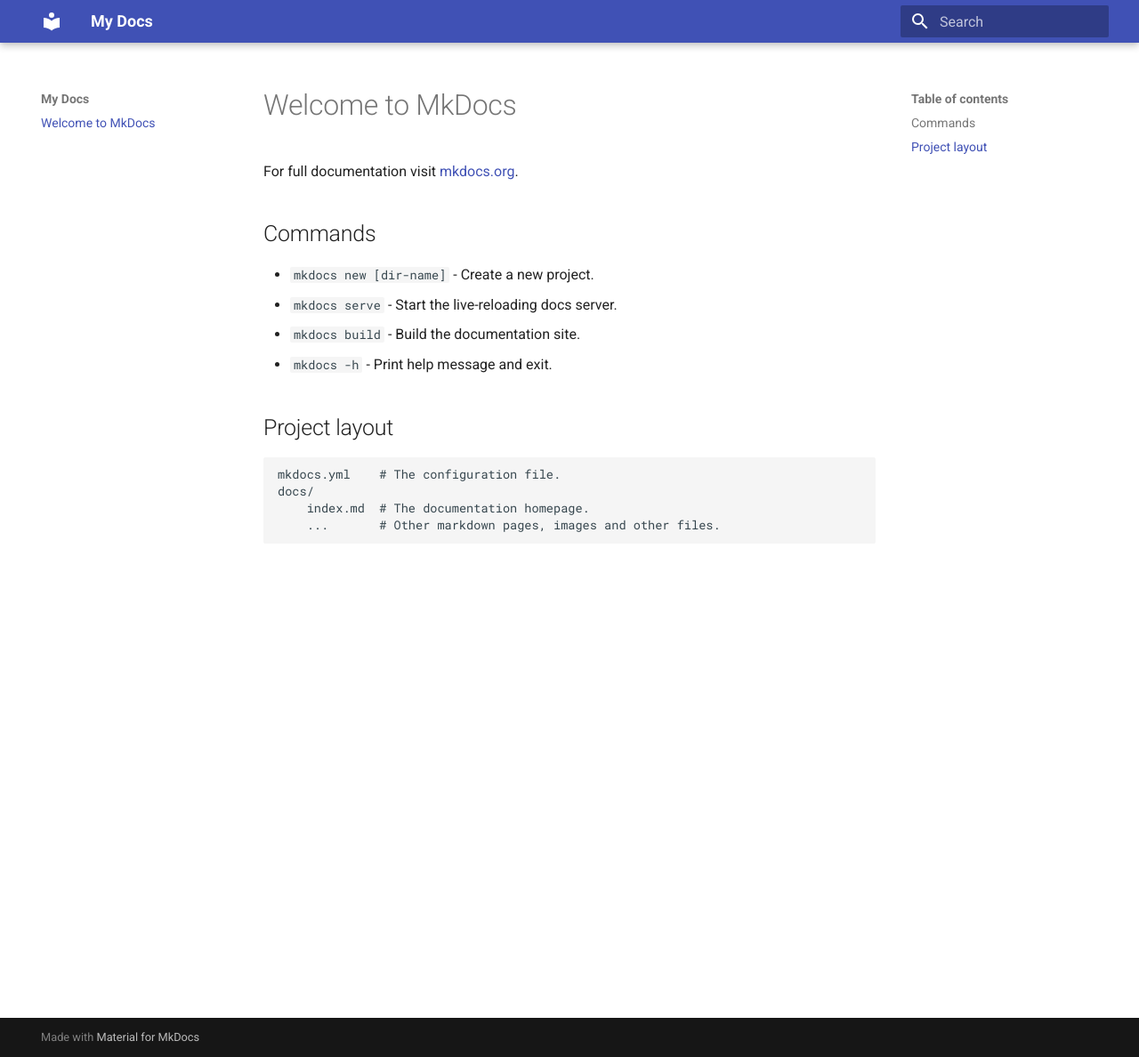
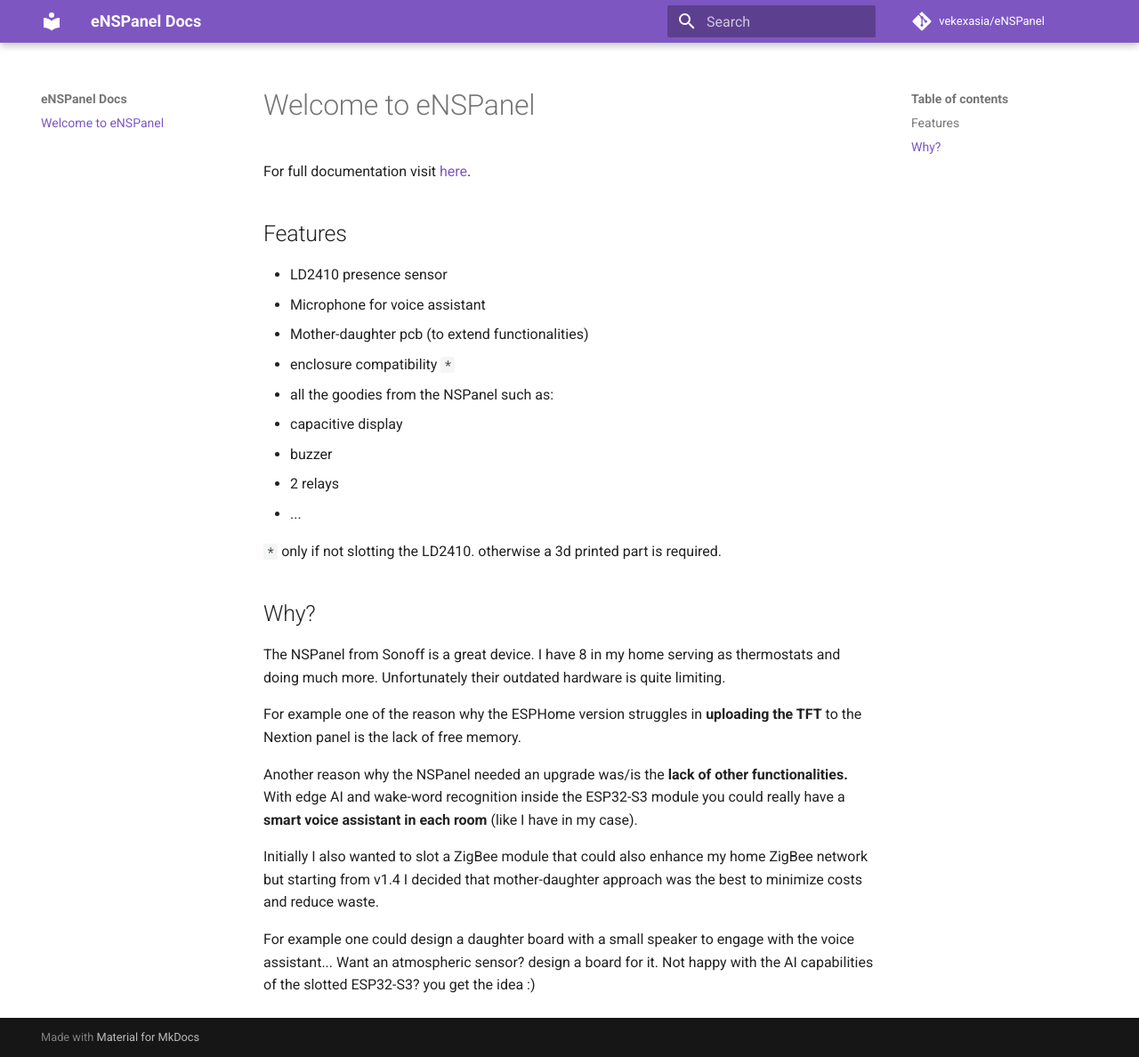
Before and after one commit to vekexasia/eNSPanel, an MkDocs documentation site: the page built from docs/index.md, in a window 1280 px wide and 1188 px high. Shown: the whole window at 89% size. Built offline with MkDocs 1.6.1 and Material for MkDocs 9.7.7, drawn with Linux system fonts in a browser that asks for light colours; comment, search, counter and statistics services are not loaded.

Commit message:
:docs init

```diff
--- a/docs/index.md
+++ b/docs/index.md
@@ -1,17 +1,31 @@
-# Welcome to MkDocs
+# Welcome to eNSPanel
 
-For full documentation visit [mkdocs.org](https://www.mkdocs.org).
+For full documentation visit [here](https://enspanel-docs.andreabaccega.com/).
 
-## Commands
+## Features
 
-* `mkdocs new [dir-name]` - Create a new project.
-* `mkdocs serve` - Start the live-reloading docs server.
-* `mkdocs build` - Build the documentation site.
-* `mkdocs -h` - Print help message and exit.
+* LD2410 presence sensor
+* Microphone for voice assistant
+* Mother-daughter pcb (to extend functionalities)
+* enclosure compatibility `*`
+* all the goodies from the NSPanel such as:
+  * capacitive display
+  * buzzer
+  * 2 relays
+  * ...
 
-## Project layout
 
-    mkdocs.yml    # The configuration file.
-    docs/
-        index.md  # The documentation homepage.
-        ...       # Other markdown pages, images and other files.
+`*` only if not slotting the LD2410. otherwise a 3d printed part is required.
+
+
+## Why?
+
+The NSPanel from Sonoff is a great device. I have 8 in my home serving as thermostats and doing much more. Unfortunately their outdated hardware is quite limiting.
+
+For example one of the reason why the ESPHome version struggles in **uploading the TFT** to the Nextion panel is the lack of free memory.
+
+Another reason why the NSPanel needed an upgrade was/is the **lack of other functionalities.** With edge AI and wake-word recognition inside the ESP32-S3 module you could really have a **smart voice assistant in each room** (like I have in my case).
+
+Initially I also wanted to slot a ZigBee module that could also enhance my home ZigBee network but starting from v1.4 I decided that mother-daughter approach was the best to minimize costs and reduce waste.
+
+For example one could design a daughter board with a small speaker to engage with the voice assistant... Want an atmospheric sensor? design a board for it. Not happy with the AI capabilities of the slotted ESP32-S3? you get the idea :)
--- a/mkdocs.yml
+++ b/mkdocs.yml
@@ -1,4 +1,8 @@
-site_name: My Docs
+site_name: eNSPanel Docs
 site_url: https://enspanel-docs.andreabaccega.com
+repo_url: https://github.com/vekexasia/eNSPanel
+repo_name: vekexasia/eNSPanel
 theme:
+  palette:
+    primary: deep purple
   name: material
```
